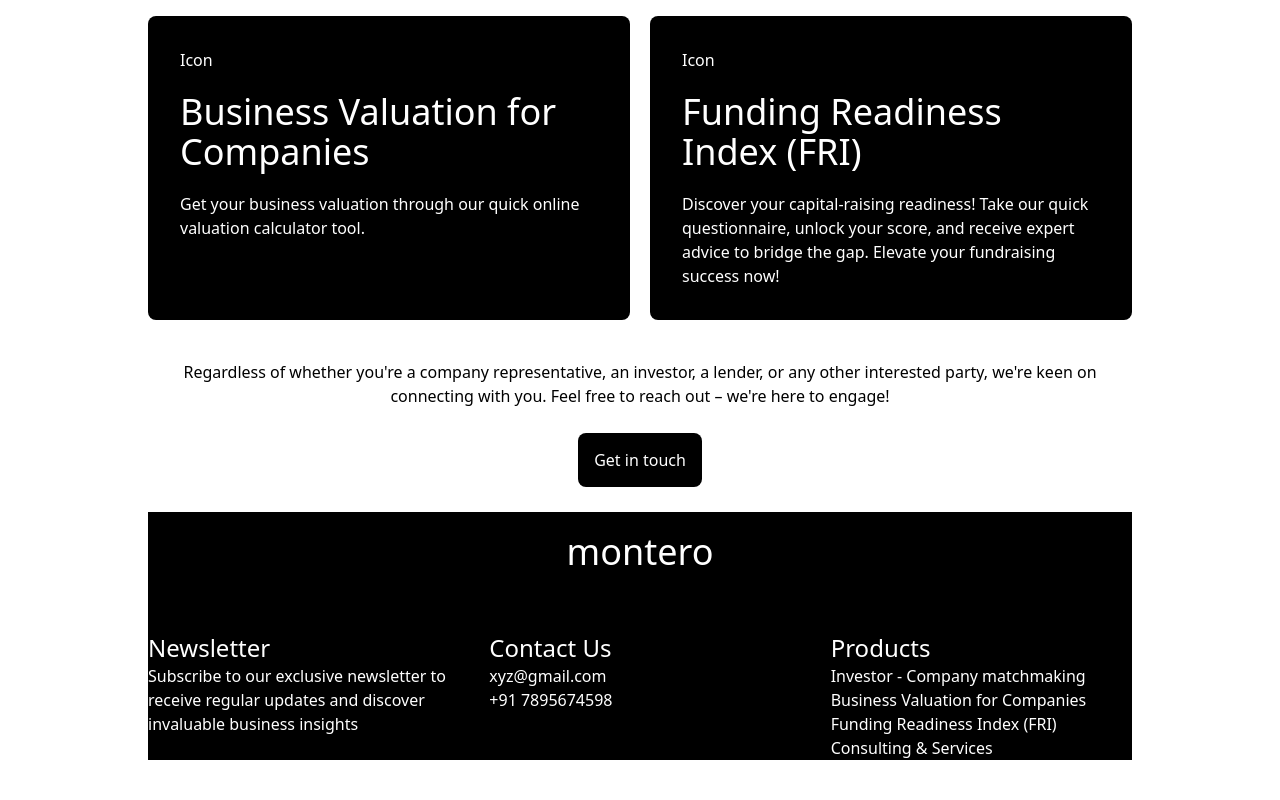
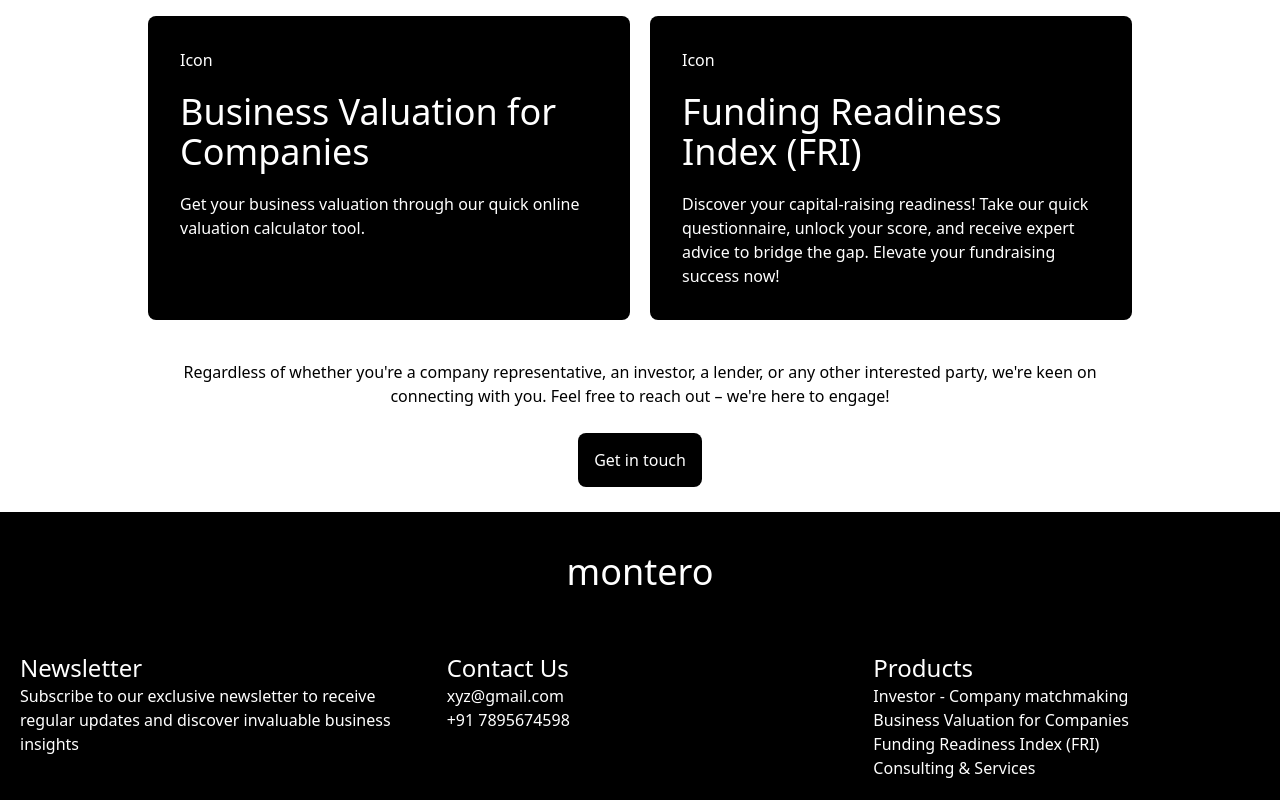
Before and after one commit to ameeshagireesh/odyssey-frontend, a Next.js app: page / in a window 1280 px wide. Shown: the part 1904-2704 px from the top of the page. Before the commit the page ends 2664 px from the top, so only its background shows below. Built offline with nearby package versions, Linux system fonts and the light colour scheme.

Commit message:
fix: footer ui fix

```diff
--- a/src/app/layout.js
+++ b/src/app/layout.js
@@ -18,8 +18,8 @@ export default function RootLayout({ children }) {
         <div className="container">
           <Navbar />
           {children}
-          <Footer />
         </div>
+        <Footer />
       </body>
     </html>
   );
--- a/src/components/Footer/Footer.jsx
+++ b/src/components/Footer/Footer.jsx
@@ -1,6 +1,6 @@
 const Footer = () => {
     return (
-        <div className="flex-col space-y-10 bg-black text-white">
+        <div className="flex-col space-y-10 bg-black text-white p-5">
             <div className="font-normal text-4xl text-center p-5">montero</div>
             <div className="flex space-x-10">
                 <div className="flex-col w-1/3 font-light text-base">
```
